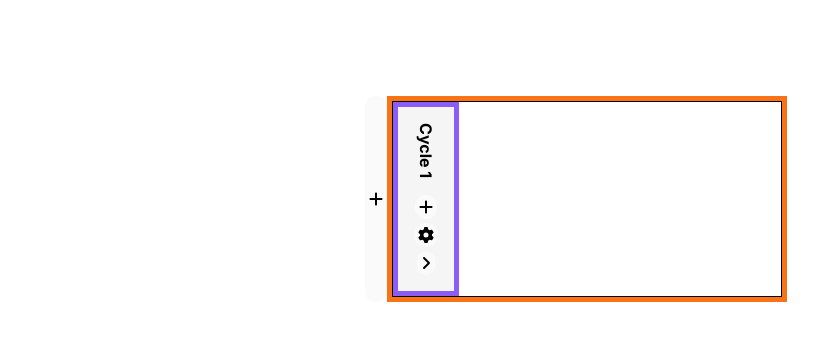
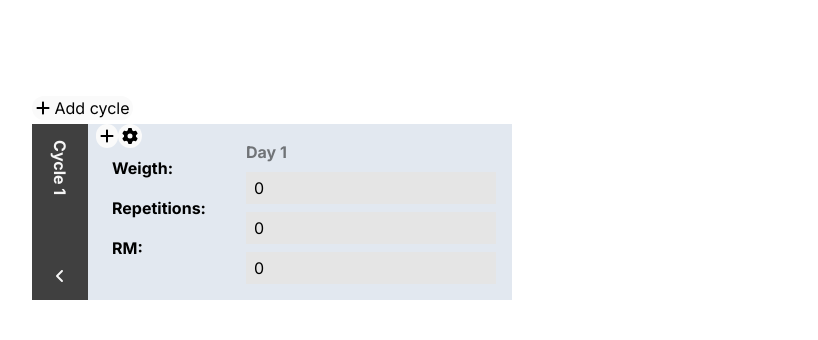
Before and after one commit to Lachicagladiadora/-bilbo-method-app, a Next.js app: page / in a window 1280 px wide. Shown: the top 340 px of the page, without its empty margins (64-882 px from the left). Built offline with nearby package versions, Linux system fonts and the light colour scheme.

Commit message:
feat: add styles for cycle

```diff
--- a/src/components/Cycle.tsx
+++ b/src/components/Cycle.tsx
@@ -30,33 +30,34 @@ export const Cycle = ({
   expand,
 }: CycleProps) => {
   return (
-    <div className="flex gap-2 border border-black w-full">
-      <div className="flex flex-col items-center gap-2 font-bold p-4 bg-neutral-100  border-[5px] border-violet-500">
+    <div className=" flex gap-2 w-full bg-slate-200">
+      <div
+        className={`flex flex-col items-center justify-between  font-bold p-4 bg-neutral-100 text-neutral-100 ${
+          expand ? "bg-neutral-700" : "bg-neutral-500"
+        } hover:bg-black cursor-pointer`}
+        onClick={onToggleExpand}
+      >
         <span className="h-16" style={{ writingMode: "vertical-rl" }}>
           {title}
         </span>
-        <div className="flex flex-col items-center gap-1 w-6">
-          <Button onClick={addNewCycle}>
-            <FontAwesomeIcon icon={faPlus} />
-          </Button>
-          <Button>
-            <FontAwesomeIcon icon={faGear} />
-          </Button>
-          <Button onClick={onToggleExpand}>
-            <FontAwesomeIcon
-              icon={faAngleRight}
-              className={`${
-                expand
-                  ? "rotate-180 transition-[1s]"
-                  : "rotate-0 transition-[1s]"
-              }`}
-            />
-          </Button>
-        </div>
+        <FontAwesomeIcon
+          icon={faAngleRight}
+          className={`${
+            expand ? "rotate-180 transition-[1s]" : "rotate-0 transition-[1s]"
+          }`}
+        />
       </div>
       {expand && (
         <>
-          <div className="flex flex-col gap-2 font-bold p-4 justify-center">
+          <div className="flex flex-col gap-2 font-bold p-4 justify-center relative">
+            <div className="absolute top-0 left-0">
+              <Button onClick={addNewCycle}>
+                <FontAwesomeIcon icon={faPlus} />
+              </Button>
+              <Button>
+                <FontAwesomeIcon icon={faGear} />
+              </Button>
+            </div>
             <span className="h-8">Weigth:</span>
             <span className="h-8">Repetitions:</span>
             <span className="h-8">RM:</span>
--- a/src/pages/index.tsx
+++ b/src/pages/index.tsx
@@ -16,7 +16,7 @@ const NEW_CYCLE: CycleData = { logs: [{ repetition: 0, weight: 0 }] };
 
 export default function Home() {
   const [cycles, setCycles] = useState<CycleData[]>([NEW_CYCLE]);
-  const [expandedCycleIndex, setExpandedCycleIndex] = useState(-1);
+  const [expandedCycleIndex, setExpandedCycleIndex] = useState(0);
 
   const onAddNewCycle = () => {
     setCycles((prev) => [{ logs: [{ repetition: 0, weight: 0 }] }, ...prev]);
@@ -58,18 +58,17 @@ export default function Home() {
   };
 
   return (
-    <main
-      className={`flex min-h-screen flex-col items-center justify-between p-24 ${inter.className}`}
-    >
-      <div className="flex ">
+    <main className={`p-24 ${inter.className}`}>
+      <div className="flex mb-1">
         <Button onClick={onAddNewCycle}>
-          <FontAwesomeIcon icon={faPlus} />
+          <FontAwesomeIcon icon={faPlus} /> Add cycle
         </Button>
+      </div>
       <div className="flex max-w-4xl overflow-x-auto">
         {cycles.map((cur, idx, src) => (
           <div
             key={idx}
-              className="min-w-[400px] border-[5px] border-orange-500"
+            className={`${expandedCycleIndex === idx && "min-w-[400px]"}`}
           >
             <Cycle
               title={`Cycle ${src.length - idx}`}
@@ -83,7 +82,6 @@ export default function Home() {
           </div>
         ))}
       </div>
-      </div>
     </main>
   );
 }
```
Lines whose indentation alone changed are shown as unchanged.
